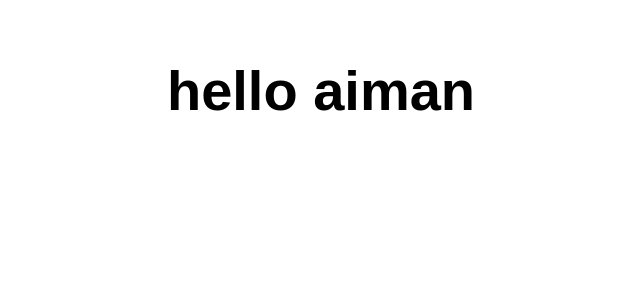
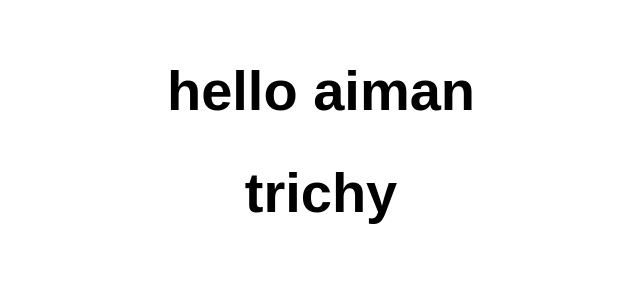
Before and after one commit to sirinfathima/Sirin, a website: page src/index.html in a window 1280 px wide. Shown: the whole page, without its empty margins (319-959 px from the left). Drawn offline with Linux system fonts and the light colour scheme.

Commit message:
add adress

```diff
--- a/src/index.html
+++ b/src/index.html
@@ -11,6 +11,7 @@
 <body>
   <main>
     <h1>hello aiman</h1>
+    <h1>trichy</h1>
   </main>
 </body>
 
```
